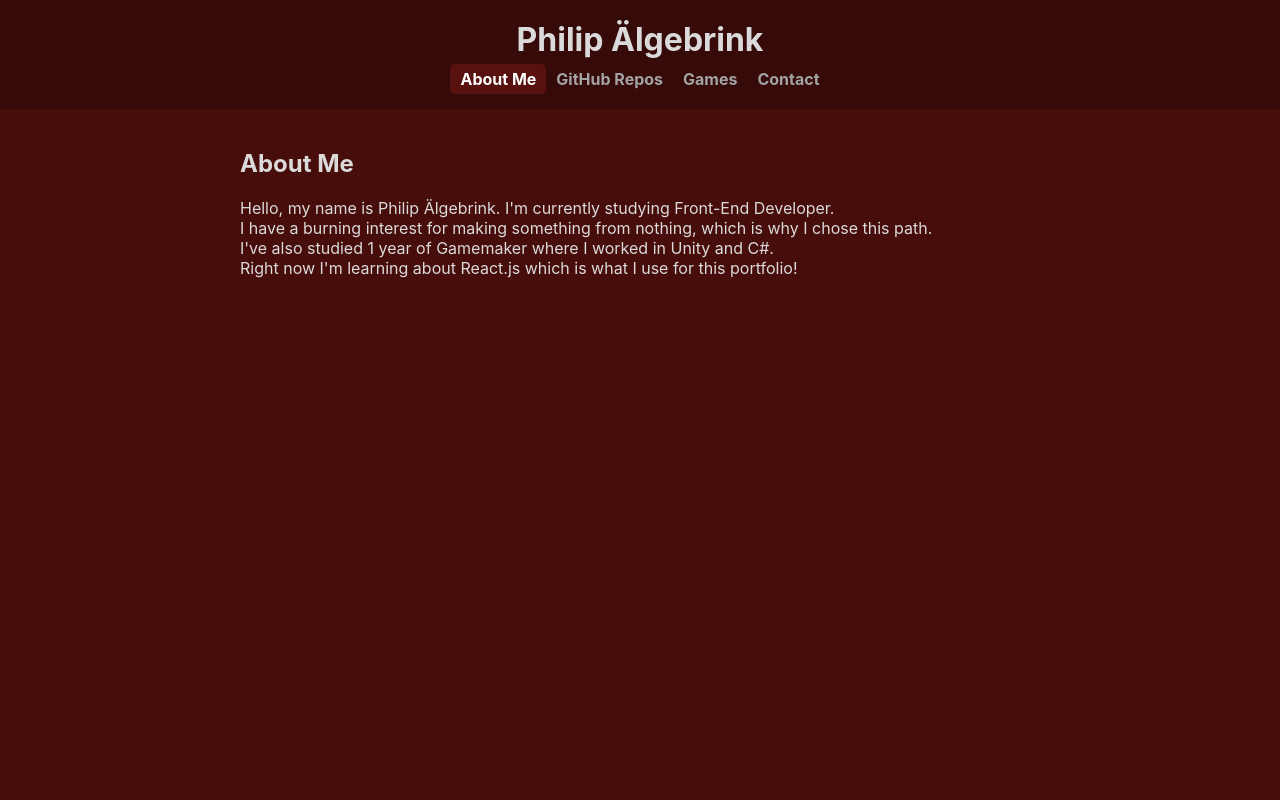
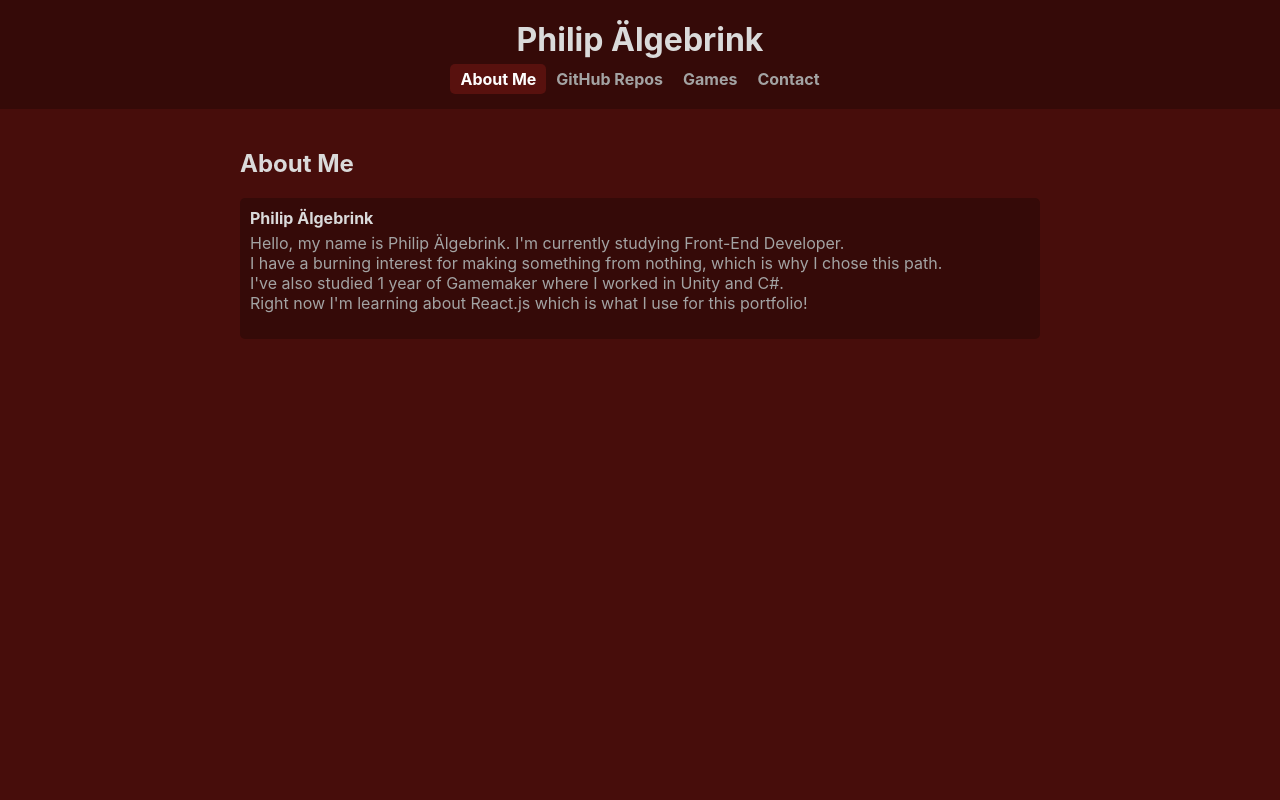
Before and after one commit to philipalgebrink/portfolio-react, a React (Create React App) app in the folder my-portfolio/: page / in a window 1280 px wide. Shown: the top 800 px of the page. Built offline with nearby package versions, Linux system fonts and the light colour scheme; no server answers.

Commit message:
Updated styling
Made all pages have same layout

```diff
--- a/my-portfolio/src/components/aboutme.css
+++ b/my-portfolio/src/components/aboutme.css
@@ -1,12 +1,33 @@
 .about-me {
-    padding: 20px;
     background-color: #470D0B;
-    color: #dadada;
-    margin: 0;
     min-height: 100vh;
 }
 
 .about-me-content {
+    padding: 20px;
     max-width: 800px;
     margin: 0 auto;
 }
+
+.about-me h2 {
+    color: #dadada;
+}
+
+.about-me-item {
+    background-color: #350A08;
+    border-radius: 5px;
+    margin-bottom: 10px;
+    padding: 10px;
+}
+
+.about-me-name {
+    font-weight: bold;
+    color: #dadada;
+    margin: 0;
+    font-size: 16px;
+}
+
+.about-me-description {
+    margin-top: 5px;
+    color: #a3a3a3;
+}
--- a/my-portfolio/src/components/aboutme.jsx
+++ b/my-portfolio/src/components/aboutme.jsx
@@ -6,11 +6,15 @@ const AboutMe = () => {
         <section className="about-me">
             <div className="about-me-content">
                 <h2>About Me</h2>
-                <p>Hello, my name is Philip Älgebrink. I'm currently studying Front-End Developer.<br />
-                    I have a burning interest for making something from nothing, which is why I chose this path.<br />
-                    I've also studied 1 year of Gamemaker where I worked in Unity and C#.<br />
-                    Right now I'm learning about React.js which is what I use for this portfolio!
-                </p>
+                <div className="about-me-item">
+                    <h3 className="about-me-name">Philip Älgebrink</h3>
+                    <p className="about-me-description">
+                        Hello, my name is Philip Älgebrink. I'm currently studying Front-End Developer.<br />
+                        I have a burning interest for making something from nothing, which is why I chose this path.<br />
+                        I've also studied 1 year of Gamemaker where I worked in Unity and C#.<br />
+                        Right now I'm learning about React.js which is what I use for this portfolio!
+                    </p>
+                </div>
             </div>
         </section>
     );
--- a/my-portfolio/src/components/gameshowcase.css
+++ b/my-portfolio/src/components/gameshowcase.css
@@ -39,6 +39,7 @@
     text-decoration: underline;
     cursor: pointer;
     max-width: 200px;
+    font-size: 16px;
 }
 
 .game-description {
--- a/my-portfolio/src/components/githubrepos.css
+++ b/my-portfolio/src/components/githubrepos.css
@@ -30,6 +30,7 @@
 .repo-name {
     font-weight: bold;
     color: #dadada;
+    font-size: 16px;
 }
 
 .repo-description {
```
